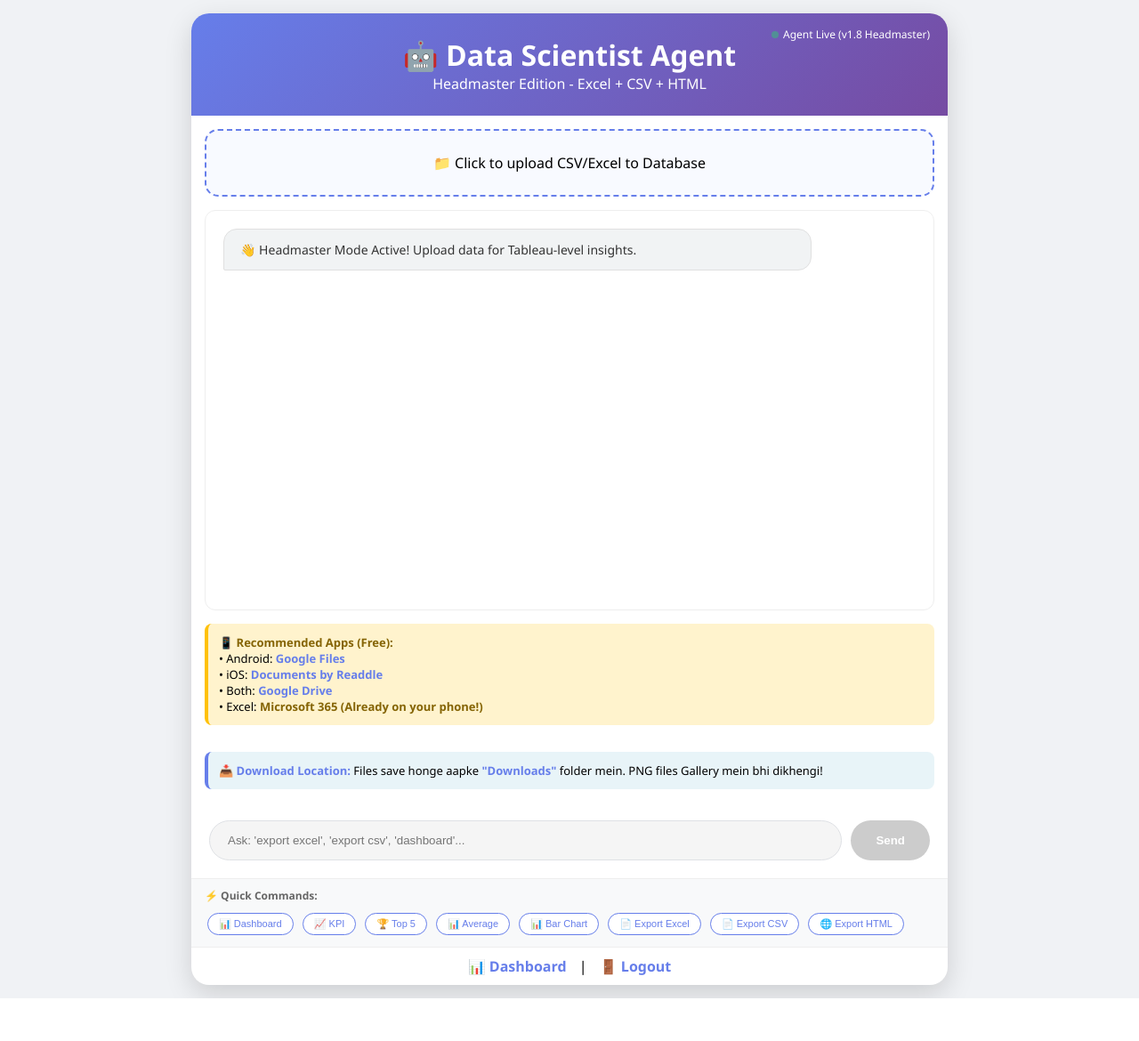
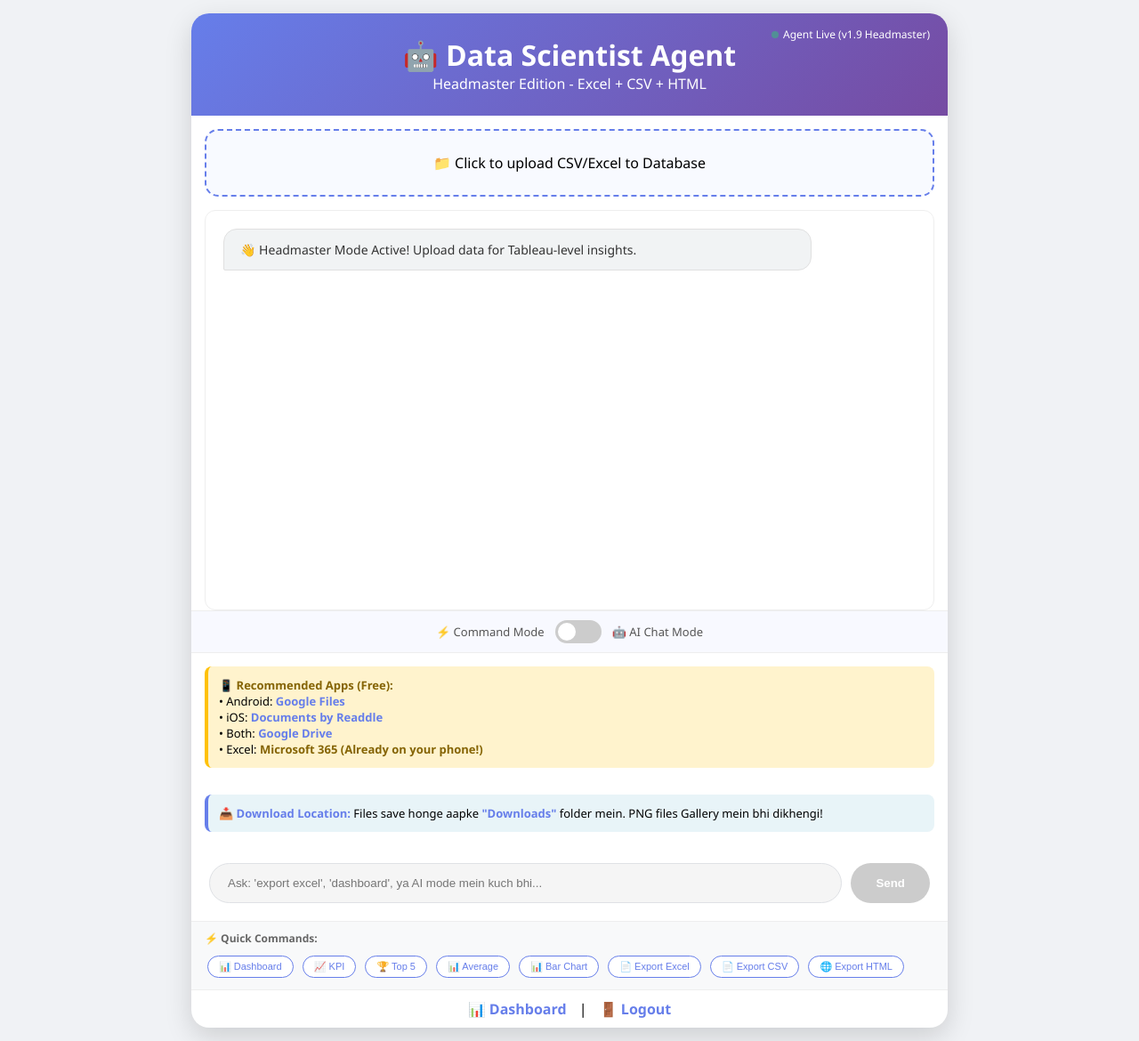
Before and after one commit to R786P/Data-Scientist, a Flask app: template templates/index.html in a window 1280 px wide. Shown: the whole page at 89% size. Before the commit the page ends 1122 px from the top, so only its background shows below. Run offline with Flask 3, Linux system fonts and the light colour scheme; the template is opened without the code that fills it, so the values that code supplies are empty.

Commit message:
Update index.html

```diff
--- a/templates/index.html
+++ b/templates/index.html
@@ -18,6 +18,7 @@
         .message { margin-bottom:15px; padding:12px 18px; border-radius:15px; max-width:85%; line-height: 1.5; font-size: 14px; white-space: pre-wrap; word-wrap: break-word; position: relative; }
         .user { background:#667eea; color:white; margin-left:auto; border-bottom-right-radius: 2px; }
         .bot { background:#f1f3f4; color:#333; border-bottom-left-radius: 2px; border: 1px solid #e0e0e0; }
+        .bot.ai-mode { background: linear-gradient(135deg, #f0f4ff, #e8f0fe); border: 1px solid #667eea; }
         .msg-download { position: absolute; top: 5px; right: 5px; background: rgba(102,126,234,0.2); border: none; border-radius: 5px; padding: 3px 8px; cursor: pointer; font-size: 11px; color: #667eea; opacity: 0; transition: 0.3s; }
         .message:hover .msg-download { opacity: 1; }
         .msg-download:hover { background: #667eea; color: white; }
@@ -26,6 +27,21 @@
         .input-area input:disabled { background: #f5f5f5; cursor: not-allowed; }
         .input-area button { background:#667eea; color:white; border:none; padding:12px 28px; border-radius:30px; cursor:pointer; font-weight: bold; }
         .input-area button:disabled { background: #ccc; cursor: not-allowed; }
+
+        /* ✅ AI MODE TOGGLE */
+        .ai-toggle-bar { display: flex; align-items: center; justify-content: center; gap: 12px; padding: 10px 20px; background: #f8f9ff; border-top: 1px solid #eee; border-bottom: 1px solid #eee; }
+        .ai-toggle-bar span { font-size: 13px; color: #555; font-weight: 500; }
+        .toggle-switch { position: relative; width: 52px; height: 26px; }
+        .toggle-switch input { opacity: 0; width: 0; height: 0; }
+        .toggle-slider { position: absolute; cursor: pointer; top: 0; left: 0; right: 0; bottom: 0; background-color: #ccc; border-radius: 26px; transition: 0.3s; }
+        .toggle-slider:before { position: absolute; content: ""; height: 20px; width: 20px; left: 3px; bottom: 3px; background-color: white; border-radius: 50%; transition: 0.3s; }
+        input:checked + .toggle-slider { background: linear-gradient(135deg, #667eea, #764ba2); }
+        input:checked + .toggle-slider:before { transform: translateX(26px); }
+        .ai-mode-badge { background: linear-gradient(135deg, #667eea, #764ba2); color: white; padding: 3px 10px; border-radius: 12px; font-size: 11px; font-weight: bold; display: none; }
+        .ai-mode-badge.visible { display: inline-block; }
+        .ai-mode-hint { font-size: 11px; color: #888; text-align: center; padding: 5px 15px; display: none; }
+        .ai-mode-hint.visible { display: block; }
+
         #downloadSection { padding: 15px; margin: 15px; background: #fff; border-radius: 12px; border: 1px solid #eee; display: none; }
         #downloadSection h4 { margin-bottom:15px; color:#555; font-size:14px; text-align: left; }
         .download-grid { display: grid; grid-template-columns: repeat(auto-fit, minmax(200px, 1fr)); gap: 10px; }
@@ -71,7 +87,6 @@
         .app-recommendations { background: #fff3cd; border-left: 4px solid #ffc107; padding: 12px; margin: 15px; border-radius: 8px; font-size: 13px; }
         .app-recommendations strong { color: #856404; }
         .app-recommendations a { color: #667eea; text-decoration: none; font-weight: bold; }
-        .app-recommendations a:hover { text-decoration: underline; }
         .download-info { background: #e8f4f8; border-left: 4px solid #667eea; padding: 12px; margin: 15px; border-radius: 8px; font-size: 13px; }
         .download-info strong { color: #667eea; }
     </style>
@@ -79,7 +94,7 @@
 <body>
     <div class="container">
         <div class="header">
-            <div class="status-dot"><span class="dot"></span> Agent Live (v1.8 Headmaster)</div>
+            <div class="status-dot"><span class="dot"></span> Agent Live (v1.9 Headmaster)</div>
             <h1>🤖 Data Scientist Agent</h1>
             <p>Headmaster Edition - Excel + CSV + HTML</p>
         </div>
@@ -91,6 +106,20 @@
 
         <div class="chat-box" id="chatBox">
             <div class="message bot">👋 Headmaster Mode Active! Upload data for Tableau-level insights.</div>
+        </div>
+
+        <!-- ✅ AI MODE TOGGLE BAR -->
+        <div class="ai-toggle-bar">
+            <span>⚡ Command Mode</span>
+            <label class="toggle-switch">
+                <input type="checkbox" id="aiModeToggle" onchange="toggleAIMode(this)">
+                <span class="toggle-slider"></span>
+            </label>
+            <span>🤖 AI Chat Mode</span>
+            <span class="ai-mode-badge" id="aiModeBadge">AI ON</span>
+        </div>
+        <div class="ai-mode-hint" id="aiModeHint">
+            🤖 AI Chat Mode ON — Ab seedha Hinglish mein baat karo! (e.g. "Bhai yeh data mujhe samjha")
         </div>
 
         <div class="app-recommendations">
@@ -108,7 +137,6 @@
         <div id="downloadSection">
             <h4>📥 Download Your Analysis Files:</h4>
             <div class="download-grid">
-                <!-- Plot -->
                 <div class="download-card">
                     <div class="icon">📊</div>
                     <h5>Latest Plot (PNG)</h5>
@@ -118,8 +146,6 @@
                     </div>
                     <p>Opens in Gallery</p>
                 </div>
-
-                <!-- Dashboard -->
                 <div class="download-card">
                     <div class="icon">📈</div>
                     <h5>Dashboard (PNG)</h5>
@@ -129,8 +155,6 @@
                     </div>
                     <p>Opens in Gallery</p>
                 </div>
-
-                <!-- Excel Report -->
                 <div class="download-card">
                     <div class="icon">📄</div>
                     <h5>Excel Report (.xlsx)</h5>
@@ -140,8 +164,6 @@
                     </div>
                     <p>Opens in Microsoft 365</p>
                 </div>
-
-                <!-- CSV Data -->
                 <div class="download-card">
                     <div class="icon">📄</div>
                     <h5>CSV Data</h5>
@@ -151,8 +173,6 @@
                     </div>
                     <p>Opens in Excel/Sheets</p>
                 </div>
-
-                <!-- HTML Report -->
                 <div class="download-card">
                     <div class="icon">🌐</div>
                     <h5>HTML Report</h5>
@@ -162,8 +182,6 @@
                     </div>
                     <p>Opens in Browser</p>
                 </div>
-
-                <!-- Text Reports -->
                 <div class="download-card">
                     <div class="icon">📝</div>
                     <h5>All Text Reports</h5>
@@ -171,12 +189,11 @@
                     <p>Opens in Any App</p>
                 </div>
             </div>
-
             <button onclick="openEmailModal()" class="email-btn">📧 Send All Reports via Email</button>
         </div>
 
         <div class="input-area">
-            <input type="text" id="userInput" placeholder="Ask: 'export excel', 'export csv', 'dashboard'..." disabled>
+            <input type="text" id="userInput" placeholder="Ask: 'export excel', 'dashboard', ya AI mode mein kuch bhi..." disabled>
             <button onclick="sendMessage()" id="sendBtn" disabled>Send</button>
         </div>
 
@@ -224,21 +241,41 @@
         let htmlReady = false;
         let csvReady = false;
         let excelReady = false;
+        let aiModeEnabled = false; // ✅ AI Mode state
+
+        // ✅ AI MODE TOGGLE
+        function toggleAIMode(checkbox) {
+            aiModeEnabled = checkbox.checked;
+            const badge = document.getElementById('aiModeBadge');
+            const hint = document.getElementById('aiModeHint');
+            const input = document.getElementById('userInput');
+            if (aiModeEnabled) {
+                badge.classList.add('visible');
+                hint.classList.add('visible');
+                input.placeholder = "Bhai seedha puch lo kuch bhi... 🤖";
+                addMessage("🤖 AI Chat Mode ON! Ab natural Hinglish mein baat karo. Dataset ke baare mein kuch bhi puch sakte ho!", 'bot ai-mode');
+            } else {
+                badge.classList.remove('visible');
+                hint.classList.remove('visible');
+                input.placeholder = "Ask: 'export excel', 'dashboard', 'top 5'...";
+                addMessage("⚡ Command Mode ON! Normal commands use karo.", 'bot');
+            }
+        }
 
         function addMessage(text, sender) {
             const chatBox = document.getElementById('chatBox');
             const msgDiv = document.createElement('div');
             msgDiv.className = 'message ' + sender;
             msgDiv.innerText = text;
-            if (sender === 'bot') {
+            if (sender.includes('bot')) {
                 const downloadBtn = document.createElement('button');
                 downloadBtn.className = 'msg-download';
-                downloadBtn.innerText = '💾 Download';
+                downloadBtn.innerText = '💾';
                 downloadBtn.onclick = function() { downloadSingleMessage(text); };
                 msgDiv.appendChild(downloadBtn);
-                chatHistory.push({ type: sender, text: text, timestamp: new Date().toLocaleString() });
+                chatHistory.push({ type: 'bot', text: text, timestamp: new Date().toLocaleString() });
             } else {
-                chatHistory.push({ type: sender, text: text, timestamp: new Date().toLocaleString() });
+                chatHistory.push({ type: 'user', text: text, timestamp: new Date().toLocaleString() });
             }
             chatBox.appendChild(msgDiv);
             chatBox.scrollTop = chatBox.scrollHeight;
@@ -263,8 +300,7 @@
             content += "Generated: " + new Date().toLocaleString() + "\n\n";
             chatHistory.forEach((msg) => {
                 content += "[" + msg.timestamp + "] " + (msg.type === 'user' ? '👤 You' : '🤖 Bot') + ":\n";
-                content += msg.text + "\n\n";
-                content += "-".repeat(50) + "\n\n";
+                content += msg.text + "\n\n" + "-".repeat(50) + "\n\n";
             });
             const blob = new Blob([content], { type: 'text/plain' });
             const url = URL.createObjectURL(blob);
@@ -288,8 +324,8 @@
         }
 
         function removeTypingIndicator() {
-            const typingIndicator = document.getElementById('typingIndicator');
-            if (typingIndicator) { typingIndicator.remove(); }
+            const el = document.getElementById('typingIndicator');
+            if (el) el.remove();
         }
 
         function setInputState(enabled) {
@@ -336,64 +372,44 @@
             isProcessing = true;
             setInputState(false);
             showTypingIndicator();
+
             fetch('/chat', {
                 method: 'POST',
                 headers: {'Content-Type': 'application/json'},
-                body: JSON.stringify({message: msg})
+                body: JSON.stringify({
+                    message: msg,
+                    ai_mode: aiModeEnabled  // ✅ AI mode flag backend ko bhejo
+                })
             })
             .then(res => res.json())
             .then(data => {
                 removeTypingIndicator();
-                addMessage(data.response, 'bot');
-                if (data.response.includes("Load data first")) {
-                    isFileReady = false;
-                    document.getElementById('uploadText').innerText = "📁 Click to upload CSV";
-                    setInputState(false);
-                }
+                // ✅ AI mode mein alag style
+                const msgClass = aiModeEnabled ? 'bot ai-mode' : 'bot';
+                addMessage(data.response, msgClass);
+
+                // Normal mode triggers (same as before)
+                if (!aiModeEnabled) {
                     const plotTriggers = ['plot', 'chart', 'graph', 'visualize', 'bar', 'hist'];
                     const dashboardTriggers = ['dashboard', 'multiple plots'];
                     const excelTriggers = ['excel', 'xlsx'];
                     const csvTriggers = ['csv'];
                     const htmlTriggers = ['html'];
                     if(plotTriggers.some(t => msg.toLowerCase().includes(t)) || data.response.toLowerCase().includes("plot saved")) {
-                    setTimeout(() => {
-                        plotReady = true;
-                        document.getElementById('plotBtn').disabled = false;
-                        document.getElementById('viewPlotBtn').disabled = false;
-                        showDownloadSection();
-                    }, 1500);
+                        setTimeout(() => { plotReady = true; document.getElementById('plotBtn').disabled = false; document.getElementById('viewPlotBtn').disabled = false; showDownloadSection(); }, 1500);
                     }
                     if(dashboardTriggers.some(t => msg.toLowerCase().includes(t)) || data.response.toLowerCase().includes('dashboard saved')) {
-                    setTimeout(() => {
-                        dashboardReady = true;
-                        document.getElementById('dashboardBtn').disabled = false;
-                        document.getElementById('viewDashboardBtn').disabled = false;
-                        showDownloadSection();
-                    }, 2500);
+                        setTimeout(() => { dashboardReady = true; document.getElementById('dashboardBtn').disabled = false; document.getElementById('viewDashboardBtn').disabled = false; showDownloadSection(); }, 2500);
                     }
                     if(excelTriggers.some(t => msg.toLowerCase().includes(t)) || data.response.toLowerCase().includes('excel')) {
-                    setTimeout(() => {
-                        excelReady = true;
-                        document.getElementById('excelBtn').disabled = false;
-                        document.getElementById('viewExcelBtn').disabled = false;
-                        showDownloadSection();
-                    }, 1500);
+                        setTimeout(() => { excelReady = true; document.getElementById('excelBtn').disabled = false; document.getElementById('viewExcelBtn').disabled = false; showDownloadSection(); }, 1500);
                     }
                     if(csvTriggers.some(t => msg.toLowerCase().includes(t)) || data.response.toLowerCase().includes('csv')) {
-                    setTimeout(() => {
-                        csvReady = true;
-                        document.getElementById('csvBtn').disabled = false;
-                        document.getElementById('viewCSVBtn').disabled = false;
-                        showDownloadSection();
-                    }, 1500);
+                        setTimeout(() => { csvReady = true; document.getElementById('csvBtn').disabled = false; document.getElementById('viewCSVBtn').disabled = false; showDownloadSection(); }, 1500);
                     }
                     if(htmlTriggers.some(t => msg.toLowerCase().includes(t)) || data.response.toLowerCase().includes('html')) {
-                    setTimeout(() => {
-                        htmlReady = true;
-                        document.getElementById('htmlBtn').disabled = false;
-                        document.getElementById('viewHTMLBtn').disabled = false;
-                        showDownloadSection();
-                    }, 1500);
+                        setTimeout(() => { htmlReady = true; document.getElementById('htmlBtn').disabled = false; document.getElementById('viewHTMLBtn').disabled = false; showDownloadSection(); }, 1500);
+                    }
                 }
                 isProcessing = false;
                 setInputState(true);
@@ -408,121 +424,65 @@
 
         function showDownloadSection() {
             document.getElementById('downloadSection').style.display = 'block';
-            document.getElementById('chatBox').scrollTop = document.getElementById('chatBox').scrollHeight;
         }
 
-        // ✅ View Functions
         function viewPlot() {
-            const container = document.getElementById('viewerContainer');
-            container.innerHTML = '<img src="/plot.png?t=' + new Date().getTime() + '" alt="Plot">';
+            document.getElementById('viewerContainer').innerHTML = '<img src="/plot.png?t=' + Date.now() + '" alt="Plot">';
             document.getElementById('viewerModal').style.display = 'flex';
         }
-
         function viewDashboard() {
-            const container = document.getElementById('viewerContainer');
-            container.innerHTML = '<img src="/dashboard.png?t=' + new Date().getTime() + '" alt="Dashboard">';
+            document.getElementById('viewerContainer').innerHTML = '<img src="/dashboard.png?t=' + Date.now() + '" alt="Dashboard">';
             document.getElementById('viewerModal').style.display = 'flex';
         }
-
         function viewExcel() {
-            alert('📄 Excel file Microsoft 365 app mein open hogi!\n\nDownload button dabao → File download hogi → Microsoft 365 se kholein.');
+            alert('📄 Excel file Microsoft 365 mein open hogi!\nDownload karo phir Microsoft 365 se kholo.');
         }
-
-        // ✅ FIXED: Memory se serve hoga — Render pe kaam karega!
         function viewHTML() {
-            const container = document.getElementById('viewerContainer');
-            container.innerHTML = '<iframe src="/download/html?t=' + new Date().getTime() + '"></iframe>';
+            document.getElementById('viewerContainer').innerHTML = '<iframe src="/download/html?t=' + Date.now() + '"></iframe>';
             document.getElementById('viewerModal').style.display = 'flex';
         }
-
         function viewCSV() {
-            const container = document.getElementById('viewerContainer');
-            container.innerHTML = '<iframe src="/download/csv?t=' + new Date().getTime() + '"></iframe>';
+            document.getElementById('viewerContainer').innerHTML = '<iframe src="/download/csv?t=' + Date.now() + '"></iframe>';
             document.getElementById('viewerModal').style.display = 'flex';
         }
-
         function closeViewer() {
             document.getElementById('viewerModal').style.display = 'none';
             document.getElementById('viewerContainer').innerHTML = '';
         }
 
-        // ✅ Download Functions — FIXED URLs
         function downloadPlot() {
-            if (!plotReady) { alert('Plot ready nahi hai! "create bar chart" command do.'); return; }
-            const link = document.createElement('a');
-            link.href = '/plot.png?t=' + new Date().getTime();
-            link.download = 'plot_' + new Date().getTime() + '.png';
-            document.body.appendChild(link);
-            link.click();
-            document.body.removeChild(link);
+            if (!plotReady) { alert('Plot ready nahi! "bar chart" command do.'); return; }
+            const a = document.createElement('a'); a.href = '/plot.png?t=' + Date.now(); a.download = 'plot_' + Date.now() + '.png'; document.body.appendChild(a); a.click(); document.body.removeChild(a);
         }
-
         function downloadDashboard() {
-            if (!dashboardReady) { alert('Dashboard ready nahi hai! "show dashboard" command do.'); return; }
-            const link = document.createElement('a');
-            link.href = '/dashboard.png?t=' + new Date().getTime();
-            link.download = 'dashboard_' + new Date().getTime() + '.png';
-            document.body.appendChild(link);
-            link.click();
-            document.body.removeChild(link);
+            if (!dashboardReady) { alert('Dashboard ready nahi! "dashboard" command do.'); return; }
+            const a = document.createElement('a'); a.href = '/dashboard.png?t=' + Date.now(); a.download = 'dashboard_' + Date.now() + '.png'; document.body.appendChild(a); a.click(); document.body.removeChild(a);
         }
-
         function downloadExcel() {
-            if (!excelReady) { alert('Excel ready nahi hai! "export excel" command do.'); return; }
-            const link = document.createElement('a');
-            // ✅ FIXED: /download/excel (memory se — Render pe kaam karega!)
-            link.href = '/download/excel?t=' + new Date().getTime();
-            link.download = 'analysis_report_' + new Date().getTime() + '.xlsx';
-            document.body.appendChild(link);
-            link.click();
-            document.body.removeChild(link);
+            if (!excelReady) { alert('Excel ready nahi! "export excel" command do.'); return; }
+            const a = document.createElement('a'); a.href = '/download/excel?t=' + Date.now(); a.download = 'report_' + Date.now() + '.xlsx'; document.body.appendChild(a); a.click(); document.body.removeChild(a);
         }
-
         function downloadHTML() {
-            if (!htmlReady) { alert('HTML ready nahi hai! "export html" command do.'); return; }
-            const link = document.createElement('a');
-            // ✅ FIXED: /download/html (memory se — Render pe kaam karega!)
-            link.href = '/download/html?t=' + new Date().getTime();
-            link.download = 'report_' + new Date().getTime() + '.html';
-            document.body.appendChild(link);
-            link.click();
-            document.body.removeChild(link);
+            if (!htmlReady) { alert('HTML ready nahi! "export html" command do.'); return; }
+            const a = document.createElement('a'); a.href = '/download/html?t=' + Date.now(); a.download = 'report_' + Date.now() + '.html'; document.body.appendChild(a); a.click(); document.body.removeChild(a);
         }
-
         function downloadCSV() {
-            if (!csvReady) { alert('CSV ready nahi hai! "export csv" command do.'); return; }
-            const link = document.createElement('a');
-            // ✅ FIXED: /download/csv (memory se — Render pe kaam karega!)
-            link.href = '/download/csv?t=' + new Date().getTime();
-            link.download = 'data_' + new Date().getTime() + '.csv';
-            document.body.appendChild(link);
-            link.click();
-            document.body.removeChild(link);
+            if (!csvReady) { alert('CSV ready nahi! "export csv" command do.'); return; }
+            const a = document.createElement('a'); a.href = '/download/csv?t=' + Date.now(); a.download = 'data_' + Date.now() + '.csv'; document.body.appendChild(a); a.click(); document.body.removeChild(a);
         }
 
         function openEmailModal() { document.getElementById('emailModal').style.display = 'flex'; }
         function closeEmailModal() { document.getElementById('emailModal').style.display = 'none'; }
-
         function sendReport() {
             const email = document.getElementById('clientEmail').value;
             if(!email) { alert('Email enter karo'); return; }
-            fetch('/send_report', {
-                method: 'POST',
-                headers: {'Content-Type': 'application/json'},
-                body: JSON.stringify({email: email})
-            })
-            .then(res => res.json())
-            .then(data => {
-                alert(data.message || data.error);
-                if(data.message) closeEmailModal();
-            })
-            .catch(err => alert('Error'));
+            fetch('/send_report', { method: 'POST', headers: {'Content-Type': 'application/json'}, body: JSON.stringify({email}) })
+            .then(res => res.json()).then(data => { alert(data.message || data.error); if(data.message) closeEmailModal(); }).catch(() => alert('Error'));
         }
 
         document.getElementById('userInput').addEventListener('keypress', function(e) {
             if (e.key === 'Enter' && !this.disabled) sendMessage();
         });
-
         document.getElementById('viewerModal').addEventListener('click', function(e) {
             if (e.target === this) closeViewer();
         });
```
Lines whose indentation alone changed are shown as unchanged.
